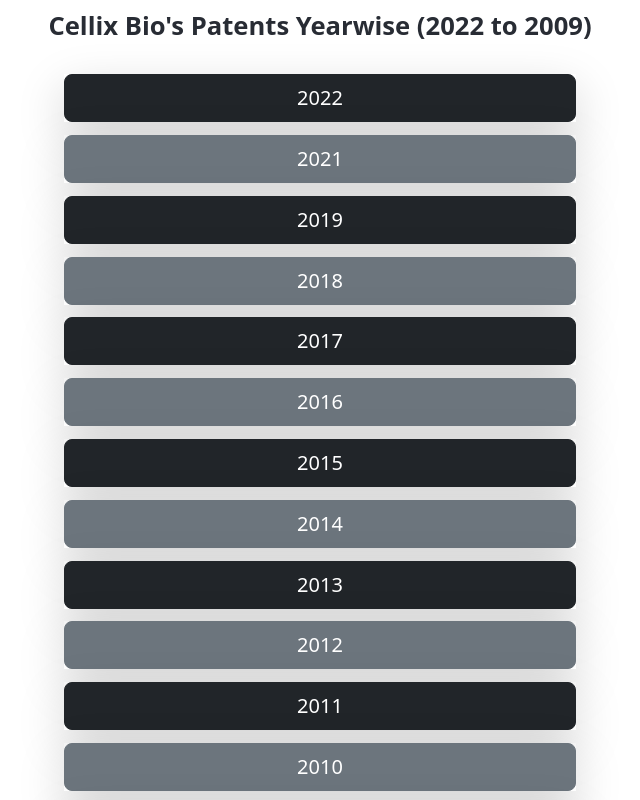
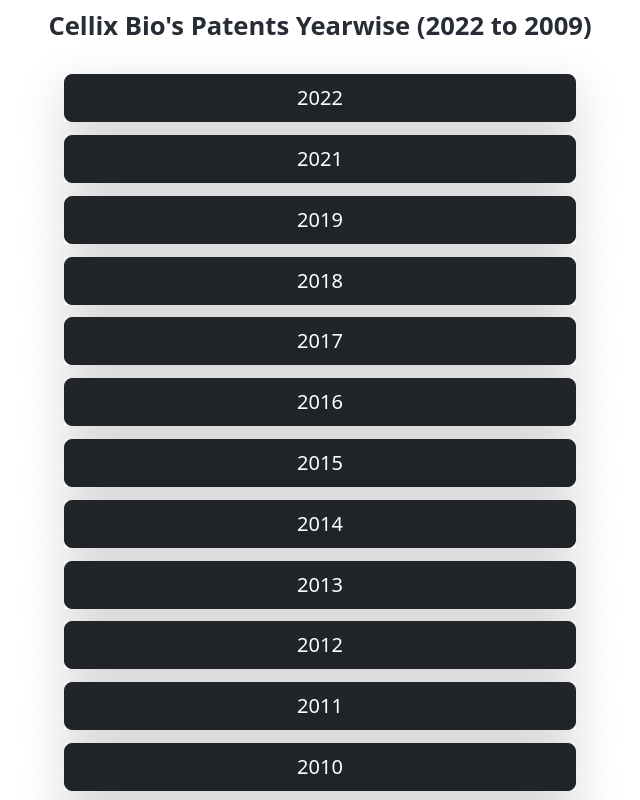
Before and after one commit to Harshamasina/Cellix_Bio, a React (Create React App) app in the folder cellixbio/: page /Patents in a window 1280 px wide. Shown: the part 1020-1820 px from the top of the page, without its empty margins (320-960 px from the left). Built offline with nearby package versions, Linux system fonts and the light colour scheme.

Commit message:
changed years

```diff
--- a/cellixbio/src/Components/Body/Patents/Years/Years.js
+++ b/cellixbio/src/Components/Body/Patents/Years/Years.js
@@ -1,7 +1,7 @@
 import Button from 'react-bootstrap/Button';
-// import { Link, useNavigate } from "react-router-dom";
+import { useNavigate } from "react-router-dom";
 function Years(){
-    // const navigate = useNavigate();
+    const navigate = useNavigate();
     return(
         <div>
             <div className="YearsContainerh2">
@@ -10,13 +10,13 @@ function Years(){
             <div className='ButtonsContainer'>
                 <div className="d-grid gap-2 shadow-lg YearsButtonContainer">
                         {/* <Link to="/PatentsDashboard"></Link> */}
-                        <Button variant="dark" size="lg">
+                        <Button onClick={() => navigate()} variant="dark" size="lg">
                             2022
                         </Button>
                 </div>
 
                 <div className="d-grid gap-2 shadow-lg YearsButtonContainer">
-                        <Button variant="secondary" size="lg">
+                        <Button variant="dark" size="lg">
                             2021
                         </Button>
                 </div>
@@ -28,7 +28,7 @@ function Years(){
                 </div>
 
                 <div className="d-grid gap-2 shadow-lg YearsButtonContainer">
-                        <Button variant="secondary" size="lg">
+                        <Button variant="dark" size="lg">
                             2018
                         </Button>
                 </div>
@@ -40,7 +40,7 @@ function Years(){
                 </div>
 
                 <div className="d-grid gap-2 shadow-lg YearsButtonContainer">
-                        <Button variant="secondary" size="lg">
+                        <Button variant="dark" size="lg">
                             2016
                         </Button>
                 </div>
@@ -52,7 +52,7 @@ function Years(){
                 </div>
 
                 <div className="d-grid gap-2 shadow-lg YearsButtonContainer">
-                        <Button variant="secondary" size="lg">
+                        <Button variant="dark" size="lg">
                             2014
                         </Button>
                 </div>
@@ -64,7 +64,7 @@ function Years(){
                 </div>
 
                 <div className="d-grid gap-2 shadow-lg YearsButtonContainer">
-                        <Button variant="secondary" size="lg">
+                        <Button variant="dark" size="lg">
                             2012
                         </Button>
                 </div>
@@ -76,7 +76,7 @@ function Years(){
                 </div>
 
                 <div className="d-grid gap-2 shadow-lg YearsButtonContainer">
-                        <Button variant="secondary" size="lg">
+                        <Button variant="dark" size="lg">
                             2010
                         </Button>
                 </div>
```
Also changed, not shown: cellixbio/src/Components/Body/Patents/Years/PatentsDashboard.js (added, +8 -0 lines).
